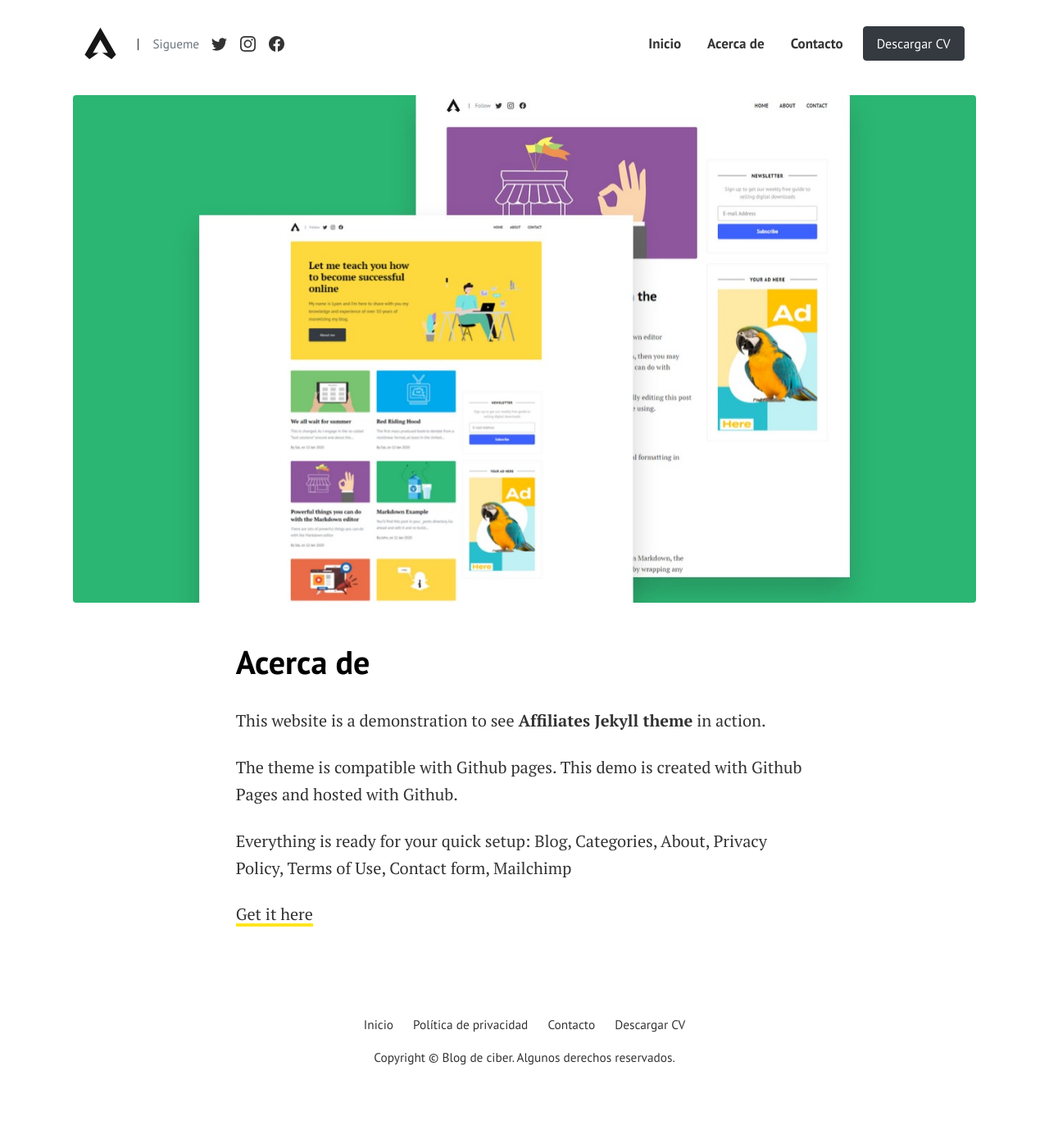
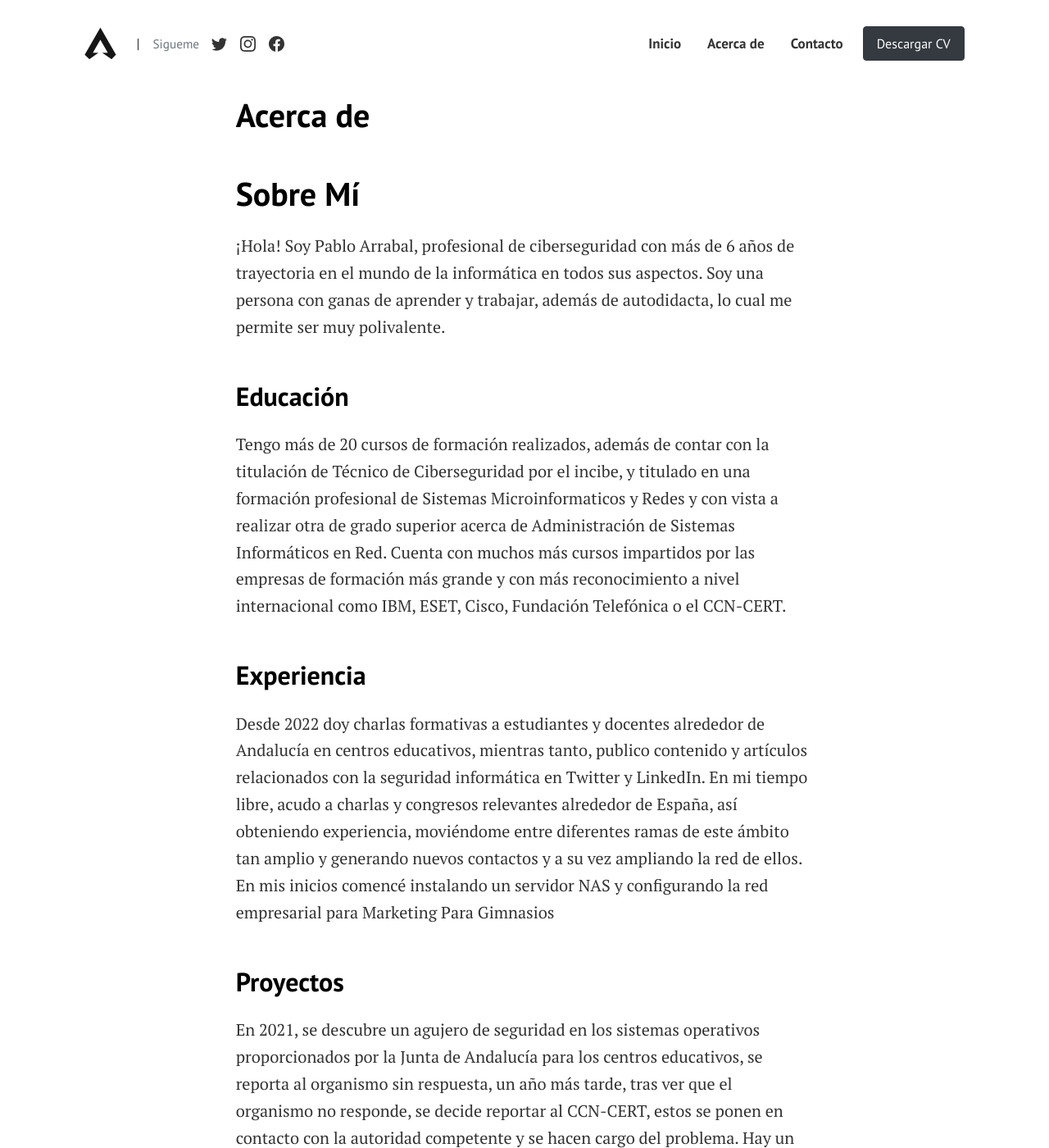
Before and after one commit to leg4lfiles/leg4lfiles.github.io, a Jekyll site: the page built from pages/about.md, in a window 1280 px wide and 1400 px high. Shown: the whole window at 82% size. Built offline with Jekyll 4.4.1, drawn with Linux system fonts in a browser that asks for light colours; some of the changed text lies outside the part shown.

Commit message:
Adding about me page

```diff
--- a/pages/about.md
+++ b/pages/about.md
@@ -2,13 +2,18 @@
 layout: page
 title: Acerca de
 permalink: "/acercade/"
-image: assets/images/screenshot.png
 ---
 
-This website is a demonstration to see **Affiliates Jekyll theme** in action.
+# Sobre Mí
 
-The theme is compatible with Github pages. This demo is created with Github Pages and hosted with Github.
+¡Hola! Soy Pablo Arrabal, profesional de ciberseguridad con más de 6 años de trayectoria en el mundo de la informática en todos sus aspectos. Soy una persona con ganas de aprender y trabajar, además de autodidacta, lo cual me permite ser muy polivalente.
 
-Everything is ready for your quick setup: Blog, Categories, About, Privacy Policy, Terms of Use, Contact form, Mailchimp
+## Educación
 
-[Get it here](https://bootstrapstarter.com/jekyll-theme-memoirs/)
+Tengo más de 20 cursos de formación realizados, además de contar con la titulación de Técnico de Ciberseguridad por el incibe, y titulado en una formación profesional de Sistemas Microinformaticos y Redes y con vista a realizar otra de grado superior acerca de Administración de Sistemas Informáticos en Red. Cuenta con muchos más cursos impartidos por las empresas de formación más grande y con más reconocimiento a nivel internacional como IBM, ESET, Cisco, Fundación Telefónica o el CCN-CERT.
+
+## Experiencia
+Desde 2022 doy charlas formativas a estudiantes y docentes alrededor de Andalucía en centros educativos, mientras tanto, publico contenido y artículos relacionados con la seguridad informática en Twitter y LinkedIn. En mi tiempo libre, acudo a charlas y congresos relevantes alrededor de España, así obteniendo experiencia, moviéndome entre diferentes ramas de este ámbito tan amplio y generando nuevos contactos y a su vez ampliando la red de ellos. En mis inicios comencé instalando un servidor NAS y configurando la red empresarial para Marketing Para Gimnasios
+
+## Proyectos
+En 2021, se descubre un agujero de seguridad en los sistemas operativos proporcionados por la Junta de Andalucía para los centros educativos, se reporta al organismo sin respuesta, un año más tarde, tras ver que el organismo no responde, se decide reportar al CCN-CERT, estos se ponen en contacto con la autoridad competente y se hacen cargo del problema. Hay un repositorio en desarrollo sobre este inconveniente de seguridad en GitHub.
```
